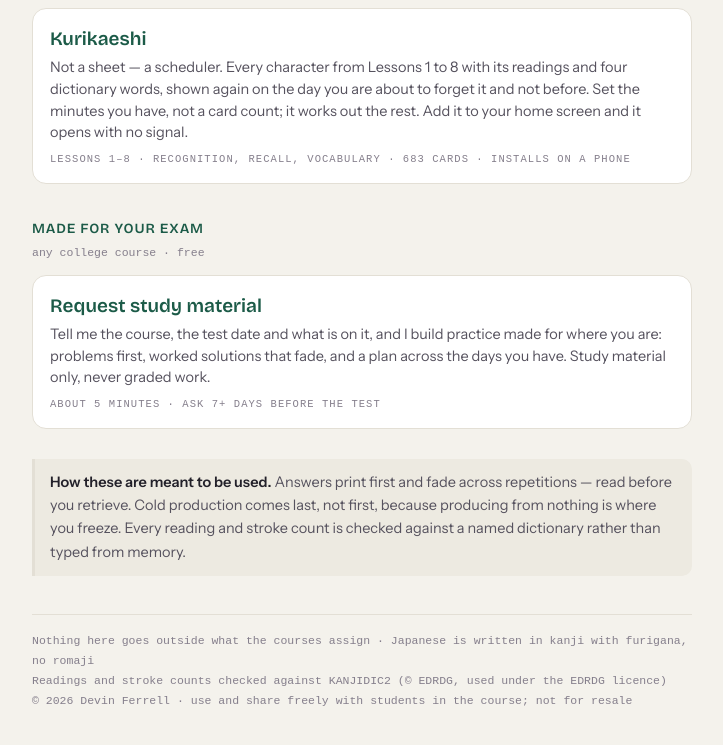
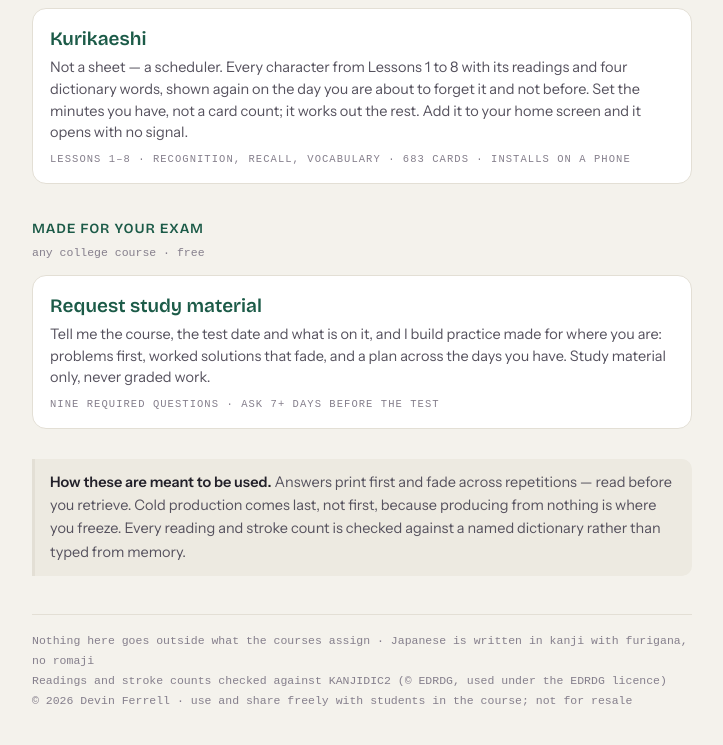
Before and after one commit to ferrelldevin/studykit, a plain HTML site: page index.html in a window 1280 px wide. Shown: the part 765-1510 px from the top of the page, without its empty margins (278-1001 px from the left). Drawn offline with nearby package versions, Linux system fonts and the light colour scheme; a web font is replaced by a local one.

Commit message:
request card: say what is measured — nine required questions, not an untimed 'about 5 minutes'
The card claimed a completion time nobody has measured; the request page's own review removed that claim.

Co-Authored-By: Claude Opus 5 <noreply@anthropic.com>

```diff
--- a/index.html
+++ b/index.html
@@ -108,7 +108,7 @@ a.card .meta{display:block; font-family:"Spline Sans Mono",ui-monospace,monospac
     <a class="card" href="request/">
       <h3>Request study material</h3>
       <p>Tell me the course, the test date and what is on it, and I build practice made for where you are: problems first, worked solutions that fade, and a plan across the days you have. Study material only, never graded work.</p>
-      <span class="meta">about 5 minutes · ask 7+ days before the test</span>
+      <span class="meta">nine required questions · ask 7+ days before the test</span>
     </a>
   </div>
 </section>
```
